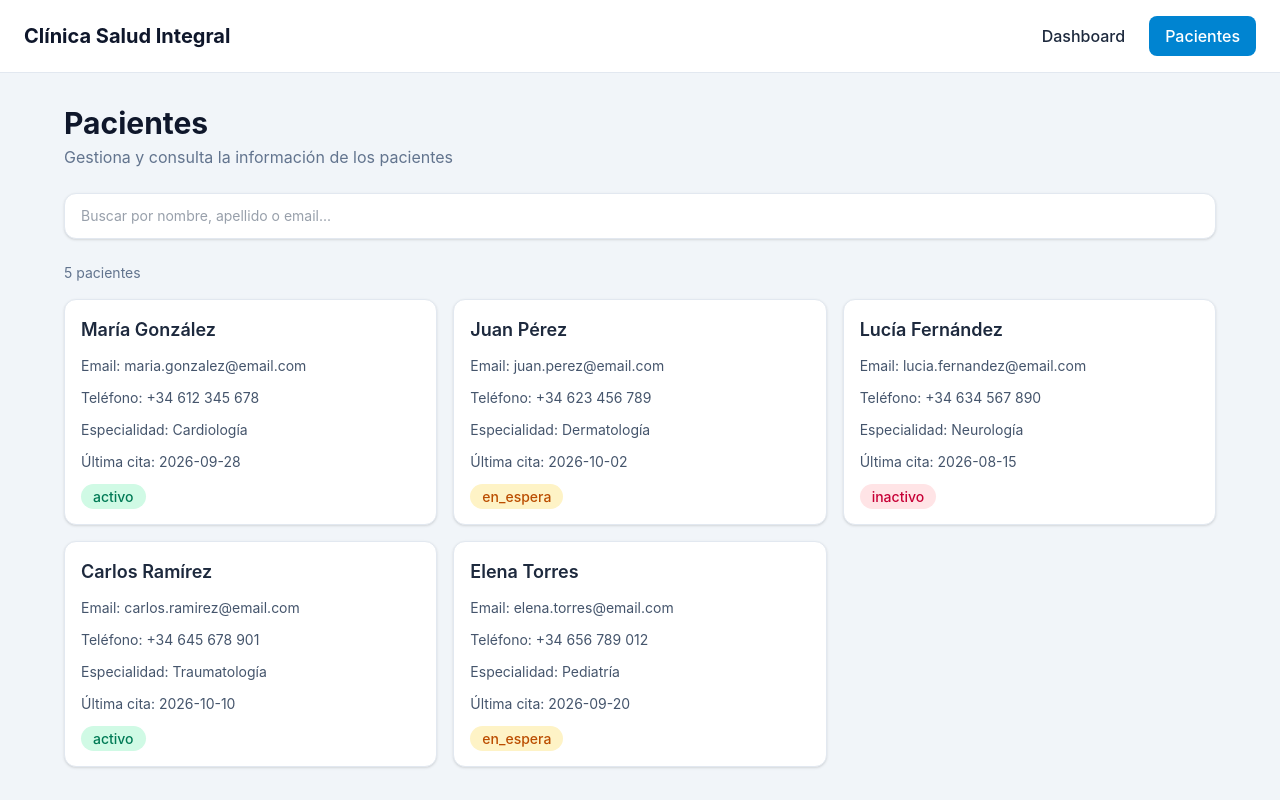
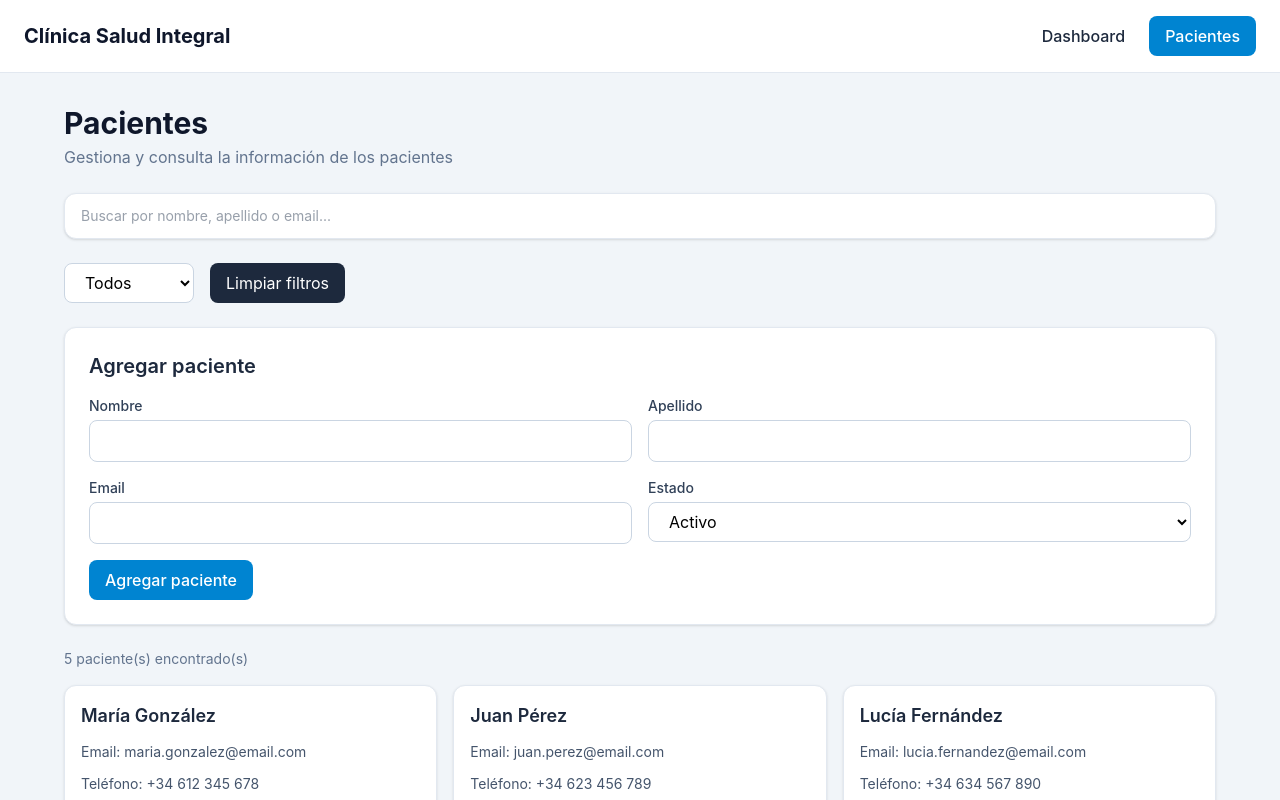
Before and after one commit to yairjaromfloresulrij-prog/clinica-frontend, a React (Vite) app: page / in a window 1280 px wide. Both pictures are taken after a click on the button "Pacientes". Shown: the top 800 px of the page. Built offline with nearby package versions, Linux system fonts and the light colour scheme.

Commit message:
feat: add combined name and status filters

```diff
--- a/src/PaginaPacientes.tsx
+++ b/src/PaginaPacientes.tsx
@@ -1,20 +1,50 @@
 import { useState } from "react";
 import { PacienteRow } from "./components/PacienteRow";
 import { BuscadorPacientes } from "./components/BuscadorPacientes";
-import { pacientes } from "./data/patients";
+import { pacientes as pacientesIniciales } from "./data/patients";
+import type { EstadoPaciente } from "./types/paciente";
 
 export function PaginaPacientes() {
+  const [pacientes, setPacientes] = useState(pacientesIniciales);
   const [busqueda, setBusqueda] = useState("");
+  const [estadoFiltro, setEstadoFiltro] = useState<"Todos" | EstadoPaciente>(
+    "Todos",
+  );
+
+  const [nombre, setNombre] = useState("");
+  const [apellido, setApellido] = useState("");
+  const [email, setEmail] = useState("");
+  const [estado, setEstado] = useState<EstadoPaciente>("activo");
+  const [error, setError] = useState("");
 
   const pacientesFiltrados = pacientes.filter((paciente) => {
     const texto = busqueda.toLowerCase();
 
     return (
-      paciente.nombre.toLowerCase().includes(texto) ||
-      paciente.apellido.toLowerCase().includes(texto) ||
-      paciente.email.toLowerCase().includes(texto)
+      paciente.nombre.toLowerCase().includes(texto) &&
+      (estadoFiltro === "Todos" || paciente.estado === estadoFiltro)
     );
   });
+
+  const cambiarEstado = (id: string, estado: EstadoPaciente) => {
+    setPacientes((prev) =>
+      prev.map((paciente) =>
+        paciente.id === id ? { ...paciente, estado } : paciente,
+      ),
+    );
+  };
+
+  const eliminarPaciente = (id: string) => {
+    const confirmar = window.confirm(
+      "¿Estás seguro de que quieres eliminar este paciente?",
+    );
+
+    if (!confirmar) {
+      return;
+    }
+
+    setPacientes((prev) => prev.filter((paciente) => paciente.id !== id));
+  };
 
   return (
     <main className="min-h-screen bg-slate-100 p-4 sm:p-6 lg:p-8">
@@ -31,14 +61,147 @@
           <BuscadorPacientes value={busqueda} onChange={setBusqueda} />
         </div>
 
+        <div className="mb-6 flex flex-wrap items-center gap-4">
+          <select
+            value={estadoFiltro}
+            onChange={(event) =>
+              setEstadoFiltro(event.target.value as "Todos" | EstadoPaciente)
+            }
+            className="rounded-lg border border-slate-300 bg-white px-4 py-2"
+          >
+            <option value="Todos">Todos</option>
+            <option value="activo">Activo</option>
+            <option value="inactivo">Inactivo</option>
+            <option value="en_espera">En espera</option>
+          </select>
+
+          <button
+            type="button"
+            onClick={() => {
+              setBusqueda("");
+              setEstadoFiltro("Todos");
+            }}
+            className="rounded-lg bg-slate-800 px-4 py-2 text-white hover:bg-slate-700"
+          >
+            Limpiar filtros
+          </button>
+        </div>
+
+        <form
+          onSubmit={(event) => {
+            event.preventDefault();
+
+            if (!nombre.trim() || !email.trim()) {
+              setError("Nombre y email son obligatorios");
+              return;
+            }
+
+            const nuevoPaciente = {
+              id: Date.now().toString(),
+              nombre: nombre.trim(),
+              apellido: apellido.trim(),
+              email: email.trim(),
+              telefono: "Sin teléfono",
+              especialidadAsignada: "Sin asignar",
+              ultimaCita: "Sin cita",
+              estado,
+            };
+
+            setPacientes((prev) => [...prev, nuevoPaciente]);
+
+            setNombre("");
+            setApellido("");
+            setEmail("");
+            setEstado("activo");
+            setError("");
+          }}
+          className="mb-6 rounded-xl border border-slate-200 bg-white p-6 shadow-sm"
+        >
+          <h2 className="mb-4 text-xl font-semibold text-slate-800">
+            Agregar paciente
+          </h2>
+
+          <div className="grid gap-4 sm:grid-cols-2">
+            <div>
+              <label className="mb-1 block text-sm font-medium text-slate-700">
+                Nombre
+              </label>
+
+              <input
+                type="text"
+                value={nombre}
+                onChange={(event) => setNombre(event.target.value)}
+                className="w-full rounded-lg border border-slate-300 px-4 py-2"
+              />
+            </div>
+
+            <div>
+              <label className="mb-1 block text-sm font-medium text-slate-700">
+                Apellido
+              </label>
+
+              <input
+                type="text"
+                value={apellido}
+                onChange={(event) => setApellido(event.target.value)}
+                className="w-full rounded-lg border border-slate-300 px-4 py-2"
+              />
+            </div>
+
+            <div>
+              <label className="mb-1 block text-sm font-medium text-slate-700">
+                Email
+              </label>
+
+              <input
+                type="email"
+                value={email}
+                onChange={(event) => setEmail(event.target.value)}
+                className="w-full rounded-lg border border-slate-300 px-4 py-2"
+              />
+            </div>
+
+            <div>
+              <label className="mb-1 block text-sm font-medium text-slate-700">
+                Estado
+              </label>
+
+              <select
+                value={estado}
+                onChange={(event) =>
+                  setEstado(event.target.value as EstadoPaciente)
+                }
+                className="w-full rounded-lg border border-slate-300 bg-white px-4 py-2"
+              >
+                <option value="activo">Activo</option>
+                <option value="inactivo">Inactivo</option>
+                <option value="en_espera">En espera</option>
+              </select>
+            </div>
+          </div>
+
+          {error && <p className="mt-3 text-sm text-red-600">{error}</p>}
+
+          <button
+            type="submit"
+            className="mt-4 rounded-lg bg-sky-600 px-4 py-2 font-medium text-white hover:bg-sky-700"
+          >
+            Agregar paciente
+          </button>
+        </form>
+
         <p className="mb-4 text-sm text-slate-500">
-          {pacientesFiltrados.length}{" "}
-          {pacientesFiltrados.length === 1 ? "paciente" : "pacientes"}
+          {pacientesFiltrados.length} paciente(s) encontrado(s)
         </p>
 
         <div className="flex flex-col gap-4 md:grid md:grid-cols-2 lg:grid-cols-3">
           {pacientesFiltrados.map((paciente) => (
-            <PacienteRow key={paciente.id} paciente={paciente} />
+            <PacienteRow
+              key={paciente.id}
+              paciente={paciente}
+              onChangeEstado={cambiarEstado}
+              onEliminar={eliminarPaciente}
+            />
           ))}
         </div>
 
--- a/src/components/BuscadorPacientes.tsx
+++ b/src/components/BuscadorPacientes.tsx
@@ -1,14 +1,20 @@
+import type { ChangeEvent } from "react";
+
 interface BuscadorPacientesProps {
   value: string;
   onChange: (value: string) => void;
 }
 
 export function BuscadorPacientes({ value, onChange }: BuscadorPacientesProps) {
+  const handleChange = (event: ChangeEvent<HTMLInputElement>) => {
+    onChange(event.target.value);
+  };
+
   return (
     <input
       type="text"
       value={value}
-      onChange={(event) => onChange(event.target.value)}
+      onChange={handleChange}
       placeholder="Buscar por nombre, apellido o email..."
       className="w-full rounded-xl border border-slate-200 bg-white px-4 py-3 text-sm text-slate-700 shadow-sm outline-none focus:border-sky-400 focus:ring-2 focus:ring-sky-200"
     />
--- a/src/components/PacienteRow.tsx
+++ b/src/components/PacienteRow.tsx
@@ -1,11 +1,17 @@
-import type { Paciente } from "../types/paciente";
+import type { EstadoPaciente, Paciente } from "../types/paciente";
 import { StatusBadge } from "./StatusBadge";
 
 interface PacienteRowProps {
   paciente: Paciente;
+  onChangeEstado: (id: string, estado: EstadoPaciente) => void;
+  onEliminar: (id: string) => void;
 }
 
-export function PacienteRow({ paciente }: PacienteRowProps) {
+export function PacienteRow({
+  paciente,
+  onChangeEstado,
+  onEliminar,
+}: PacienteRowProps) {
   return (
     <div className="rounded-xl border border-slate-200 bg-white p-4 shadow-sm">
       <div className="flex flex-col gap-3">
@@ -30,6 +36,26 @@
         <div>
           <StatusBadge estado={paciente.estado} />
         </div>
+
+        <select
+          value={paciente.estado}
+          onChange={(event) =>
+            onChangeEstado(paciente.id, event.target.value as EstadoPaciente)
+          }
+          className="rounded-lg border border-slate-300 bg-white px-3 py-2 text-sm"
+        >
+          <option value="activo">Activo</option>
+          <option value="inactivo">Inactivo</option>
+          <option value="en_espera">En espera</option>
+        </select>
+
+        <button
+          type="button"
+          onClick={() => onEliminar(paciente.id)}
+          className="rounded-lg bg-red-600 px-3 py-2 text-sm font-medium text-white hover:bg-red-700"
+        >
+          Eliminar
+        </button>
       </div>
     </div>
   );
```
